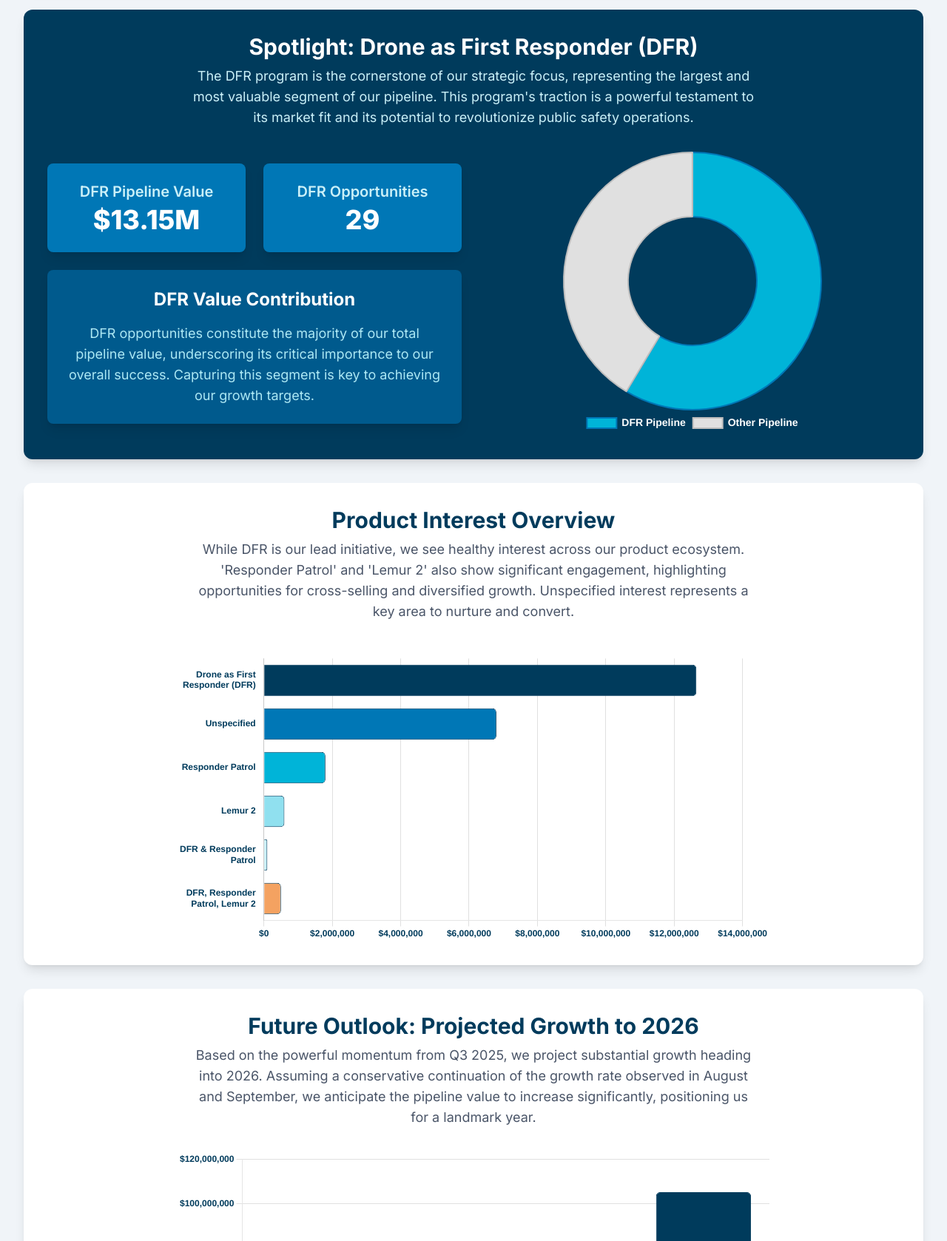
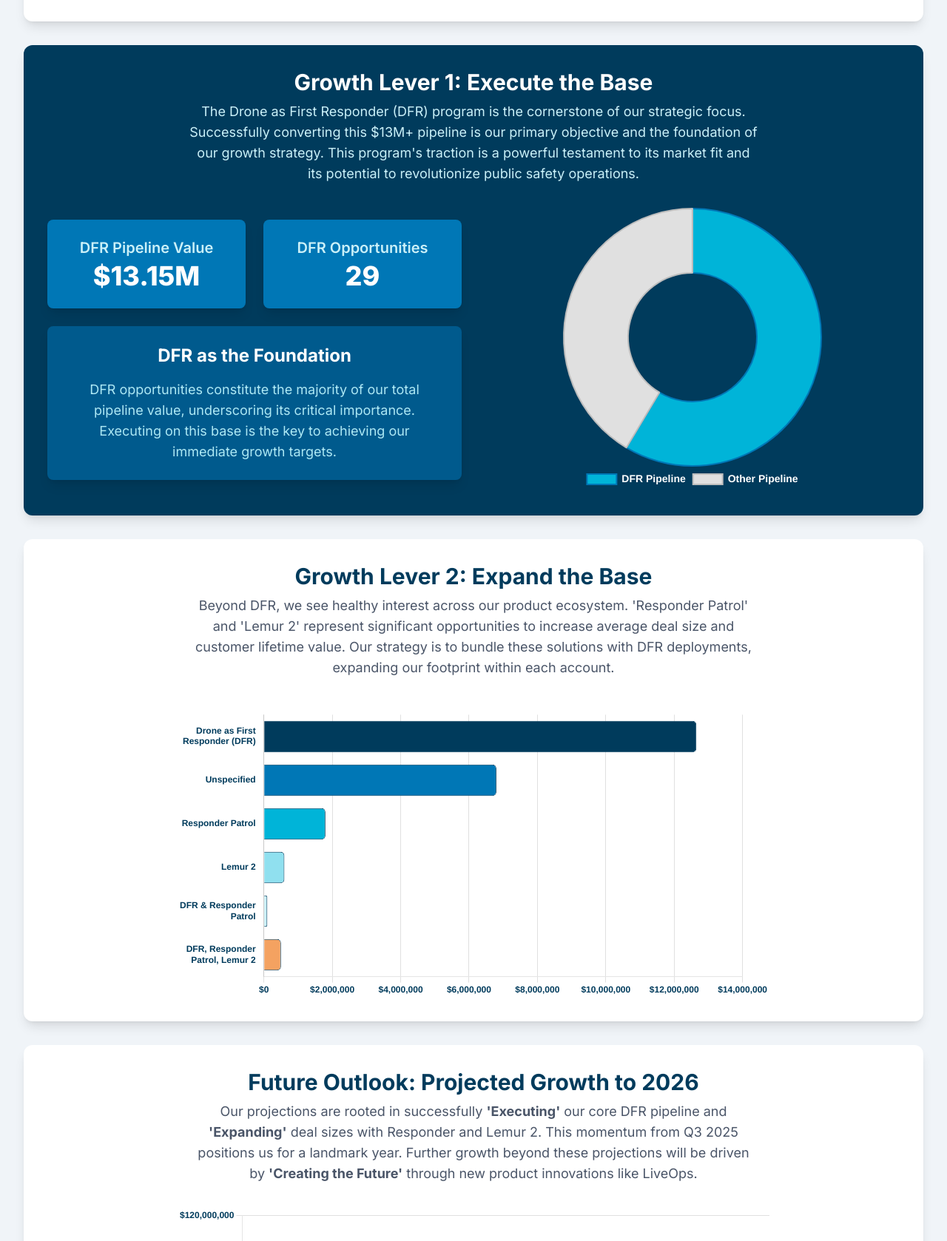
Before and after one commit to GregEhrsam/BRINC-x-MSI-2025-Deal-Growth, a plain HTML site: page index.html in a window 1280 px wide. Shown: the part 1122-2800 px from the top of the page at 74% size. Drawn offline with nearby package versions, Linux system fonts and the light colour scheme.

Commit message:
Update index.html

```diff
--- a/index.html
+++ b/index.html
@@ -3,7 +3,7 @@
 <head>
     <meta charset="UTF-8">
     <meta name="viewport" content="width=device-width, initial-scale=1.0">
-    <title>BRINC Deal Registry: Executive Growth Story</title>
+    <title>BRINC x MSI Opportunity Pipeline: A Story of Growth</title>
     <script src="https://cdn.tailwindcss.com"></script>
     <script src="https://cdn.jsdelivr.net/npm/chart.js"></script>
     <link rel="preconnect" href="https://fonts.googleapis.com">
@@ -59,8 +59,8 @@
 <body class="text-[#003B5C]">
     <div class="container mx-auto p-4 md:p-8">
         <header class="text-center mb-12">
-            <h1 class="text-4xl md:text-5xl font-extrabold text-[#003B5C] mb-2">Opportunity Pipeline: A Story of Growth</h1>
-            <p class="text-xl text-[#0077B6] font-light">An Executive Summary of Deal Registry Performance as of October 2025</p>
+            <h1 class="text-4xl md:text-5xl font-extrabold text-[#003B5C] mb-2">BRINC x MSI Opportunity Pipeline: A Story of Growth</h1>
+            <p class="text-xl text-[#0077B6] font-light">An Executive Summary of Deal Registry Performance as of 09/30/2025</p>
         </header>
 
         <section class="section-card">
@@ -95,8 +95,8 @@
 
         <section class="section-card bg-[#003B5C] text-white">
             <div class="text-center mb-8">
-                <h2 class="text-3xl font-bold">Spotlight: Drone as First Responder (DFR)</h2>
-                <p class="max-w-3xl mx-auto text-lg mt-2 text-[#CAF0F8]">The DFR program is the cornerstone of our strategic focus, representing the largest and most valuable segment of our pipeline. This program's traction is a powerful testament to its market fit and its potential to revolutionize public safety operations.</p>
+                <h2 class="text-3xl font-bold">Growth Lever 1: Execute the Base</h2>
+                <p class="max-w-3xl mx-auto text-lg mt-2 text-[#CAF0F8]">The Drone as First Responder (DFR) program is the cornerstone of our strategic focus. Successfully converting this $13M+ pipeline is our primary objective and the foundation of our growth strategy. This program's traction is a powerful testament to its market fit and its potential to revolutionize public safety operations.</p>
             </div>
             <div class="grid grid-cols-1 md:grid-cols-2 gap-8 items-center">
                 <div>
@@ -111,8 +111,8 @@
                          </div>
                      </div>
                      <div class="mt-6 bg-[#005A8D] p-6 rounded-lg shadow-lg">
-                        <h3 class="text-2xl font-bold mb-4 text-center">DFR Value Contribution</h3>
-                        <p class="text-center text-lg text-[#ADE8F4]">DFR opportunities constitute the majority of our total pipeline value, underscoring its critical importance to our overall success. Capturing this segment is key to achieving our growth targets.</p>
+                        <h3 class="text-2xl font-bold mb-4 text-center">DFR as the Foundation</h3>
+                        <p class="text-center text-lg text-[#ADE8F4]">DFR opportunities constitute the majority of our total pipeline value, underscoring its critical importance. Executing on this base is the key to achieving our immediate growth targets.</p>
                      </div>
                 </div>
                 <div class="chart-container h-80 md:h-96">
@@ -123,8 +123,8 @@
 
         <section class="section-card">
              <div class="text-center mb-8">
-                <h2 class="text-3xl font-bold">Product Interest Overview</h2>
-                <p class="max-w-3xl mx-auto text-lg mt-2 text-[#4A5568]">While DFR is our lead initiative, we see healthy interest across our product ecosystem. 'Responder Patrol' and 'Lemur 2' also show significant engagement, highlighting opportunities for cross-selling and diversified growth. Unspecified interest represents a key area to nurture and convert.</p>
+                <h2 class="text-3xl font-bold">Growth Lever 2: Expand the Base</h2>
+                <p class="max-w-3xl mx-auto text-lg mt-2 text-[#4A5568]">Beyond DFR, we see healthy interest across our product ecosystem. 'Responder Patrol' and 'Lemur 2' represent significant opportunities to increase average deal size and customer lifetime value. Our strategy is to bundle these solutions with DFR deployments, expanding our footprint within each account.</p>
             </div>
             <div class="w-full max-w-4xl mx-auto">
                 <div class="chart-container h-96 md:h-[500px]">
@@ -136,7 +136,7 @@
         <section class="section-card">
             <div class="text-center mb-8">
                 <h2 class="text-3xl font-bold">Future Outlook: Projected Growth to 2026</h2>
-                <p class="max-w-3xl mx-auto text-lg mt-2 text-[#4A5568]">Based on the powerful momentum from Q3 2025, we project substantial growth heading into 2026. Assuming a conservative continuation of the growth rate observed in August and September, we anticipate the pipeline value to increase significantly, positioning us for a landmark year.</p>
+                <p class="max-w-3xl mx-auto text-lg mt-2 text-[#4A5568]">Our projections are rooted in successfully <span class="font-bold">'Executing'</span> our core DFR pipeline and <span class="font-bold">'Expanding'</span> deal sizes with Responder and Lemur 2. This momentum from Q3 2025 positions us for a landmark year. Further growth beyond these projections will be driven by <span class="font-bold">'Creating the Future'</span> through new product innovations like LiveOps.</p>
             </div>
             <div class="w-full max-w-4xl mx-auto">
                 <div class="chart-container h-96 md:h-[500px]">
@@ -146,7 +146,7 @@
         </section>
 
         <footer class="text-center mt-12 py-4">
-            <p class="text-gray-500">Confidential: For Internal Executive Review Only. | BRINC Inc. | October 1, 2025</p>
+            <p class="text-gray-500">Confidential: For Internal Executive Review Only. | BRINC Inc. | September 30, 2025</p>
         </footer>
 
     </div>
```
